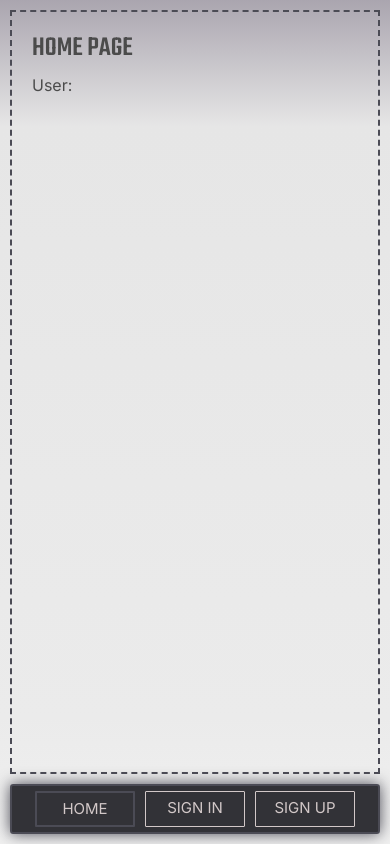
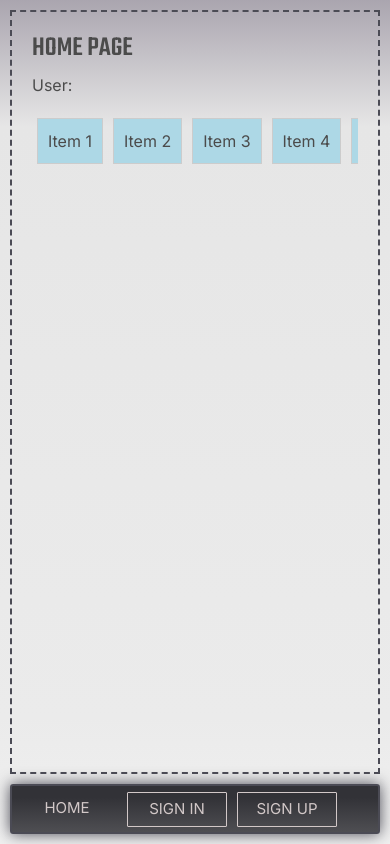
Before and after one commit to MidnattLantern/react-vivian, a React (Create React App) app: page / in a window 390 px wide. Built offline with nearby package versions, Linux system fonts and the light colour scheme; no server answers.

Commit message:
fixed responsive scrollable navbar for desktop and phone view

```diff
--- a/src/App.js
+++ b/src/App.js
@@ -13,6 +13,7 @@ import SignUpForm from "./pages/authentication/SignUpForm";
 import SignInForm from "./pages/authentication/SignInForm";
 import SignOutPage from "./pages/authentication/SignOutPage";
 import AddressPage from "./pages/address_book/AddressPage";
+import ProductPage from "./pages/product_page/ProductPage";
 import HomePage from "./pages/home_page/HomePage";
 
 function App() {
@@ -28,6 +29,7 @@ function App() {
                 <Route exact path="/signout" render={() => <SignOutPage />} />
                 <Route exact path="/" render={() => <HomePage />} />
                 <Route exact path="/address" render={() => <AddressPage />} />
+                <Route exact path="/product" render={() => <ProductPage />} />
                 <Route path="/" render={() => <h1>404 PAGE NOT FOUND</h1>} />
               </Switch>
             </div>
--- a/src/components/NavBar.js
+++ b/src/components/NavBar.js
@@ -22,15 +22,16 @@ const NavBar = () => {
     const authenticatedOptions = <>
         <NavLink className={Styles.NavBarButton} exact activeClassName={Styles.Active} to="/signout">SIGN OUT</NavLink>
         <NavLink className={Styles.NavBarButton} exact activeClassName={Styles.Active} to="/address">ADDRESS</NavLink>
+        <NavLink className={Styles.NavBarButton} exact activeClassName={Styles.Active} to="/product">PRODUCT</NavLink>
+        <div className={Styles.NavBarButton}>TEST</div>
     </>
 
+/* Do not use <div> before the <Nav> on this one */
     return ( <>
-        <div className={Styles.NavBarContainer}>
-            <Nav className={Styles.BackgroundPattern}>
-                <NavLink className={Styles.NavBarButton} exact activeClassName={Styles.Active} to="/">HOME</NavLink>
-                {currentUser ? (authenticatedOptions) : (nonAuthenticatedOptions)}
-            </Nav>
-        </div>
+        <Nav className={Styles.NavBarContainer}>
+            <NavLink className={Styles.NavBarButton} exact activeClassName={Styles.Active} to="/">HOME</NavLink>
+            {currentUser ? (authenticatedOptions) : (nonAuthenticatedOptions)}
+        </Nav>
     </> )
 };
 
--- a/src/pages/home_page/HomePage.js
+++ b/src/pages/home_page/HomePage.js
@@ -12,6 +12,15 @@ const HomePage = () => {
         <div className={Styles.HomePageContainer}>
             <h1>HOME PAGE</h1>
             <p>User: {currentUser?.username}</p>
+            <div className={Styles.Container}>
+                <div className={Styles.Item}>Item 1</div>
+                <div className={Styles.Item}>Item 2</div>
+                <div className={Styles.Item}>Item 3</div>
+                <div className={Styles.Item}>Item 4</div>
+                <div className={Styles.Item}>Item 5</div>
+                <div className={Styles.Item}>Item 6</div>
+            </div>
+
         </div>
     </>)
 };
--- /dev/null
+++ b/src/pages/product_page/ProductPage.js
@@ -0,0 +1,17 @@
+import React from "react";
+import { useCurrentUser } from "../../contexts/CurrentUserContext";
+//style
+import "../../global.css";
+
+const ProductPage = () => {
+    const currentUser = useCurrentUser();
+
+    return(<>
+    <div>
+        <h1>PRODUCT PAGE</h1>
+        <p>user: {currentUser?.username}</p>
+    </div>
+    </>)
+};
+
+export default ProductPage;
--- a/src/styles/HomePage.module.css
+++ b/src/styles/HomePage.module.css
@@ -7,3 +7,31 @@ h1{
     padding: 20px;
     height: 100%;
 }
+
+.Container {
+    display: flex;
+    flex-wrap: nowrap; /* Prevent items from wrapping */
+    overflow-x: auto; /* Enable horizontal scrolling */
+}
+
+.Item {
+    flex: 0 0 auto; /* Prevent items from shrinking */
+    margin: 5px;
+    padding: 10px;
+    background-color: lightblue;
+    border: 1px solid #ccc;
+}
+
+/* Optional: Styling for the scrollbar */
+.container::-webkit-scrollbar {
+    height: 8px;
+}
+
+.container::-webkit-scrollbar-thumb {
+    background-color: #888;
+    border-radius: 4px;
+}
+
+.container::-webkit-scrollbar-thumb:hover {
+    background-color: #555;
+}
--- a/src/styles/NavBar.module.css
+++ b/src/styles/NavBar.module.css
@@ -10,20 +10,26 @@
         url("../assets/GUI/diagonal_pattern.svg");
     box-shadow: 0px 0px 15px 0px var(--container-border);
     height: 100%;
-    overflow-y: scroll;
+    display: flex;
+    flex-wrap: initial;
+    flex-direction: column;
+    align-items: center;
     overflow-x: hidden;
+    overflow-y: auto;
 }
 .NavBarButton {
     border: 1px solid var(--container-light);
     border-radius: 1px;
     color: var(--container-light);
-    margin: auto;
+    margin: none;
     margin-top: 20px;
     padding: 5px;
     text-decoration: none;
     width: 100px;
+    height: 35px;
     text-align: center;
     font-size: 15px;
+    flex: 0 0 auto; /* Prevent items from shrinking */
 }
 .NavBarButton:hover {
     border: 1px solid var(--theme);
@@ -34,17 +40,21 @@
 .Active:hover{
     color: var(--container-light);
     background-color: rgba(0,0,0,0);
-    border: 2px solid var(--container-border);
+    border: 2px hidden var(--container-border);
 }
 @media (max-width: 600px) {
     .NavBarContainer {
-        display: flex;
-        justify-content: space-evenly;
         background: linear-gradient(
             0deg,
-            rgba(50,50,55,1) 0%,
-            rgba(50,50,55,1) 100%
+            rgba(50,50,55,0.85) 0%,
+            rgba(50,50,55,1) 75%
         );
+        height: 50px;
+        display: flex;
+        flex-wrap: initial;
+        flex-direction: row;
+        overflow-x: auto;
+        overflow-y: hidden;
     }
     .NavBarButton {
         margin: 5px;
```
Also changed, not shown: documentation/navbar and app-view.md (+6 -0 lines), documentation/product.md (added, +3 -0 lines).
